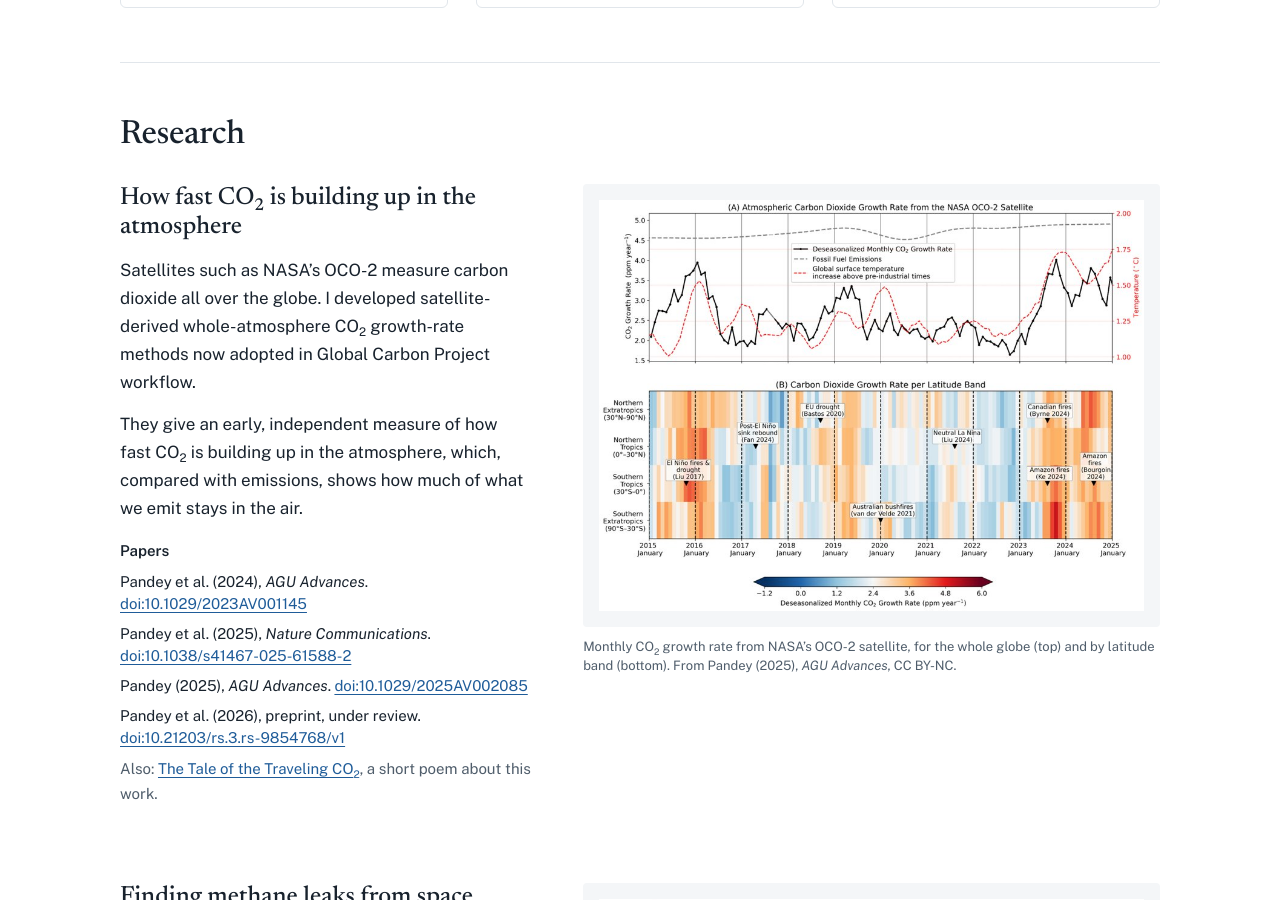
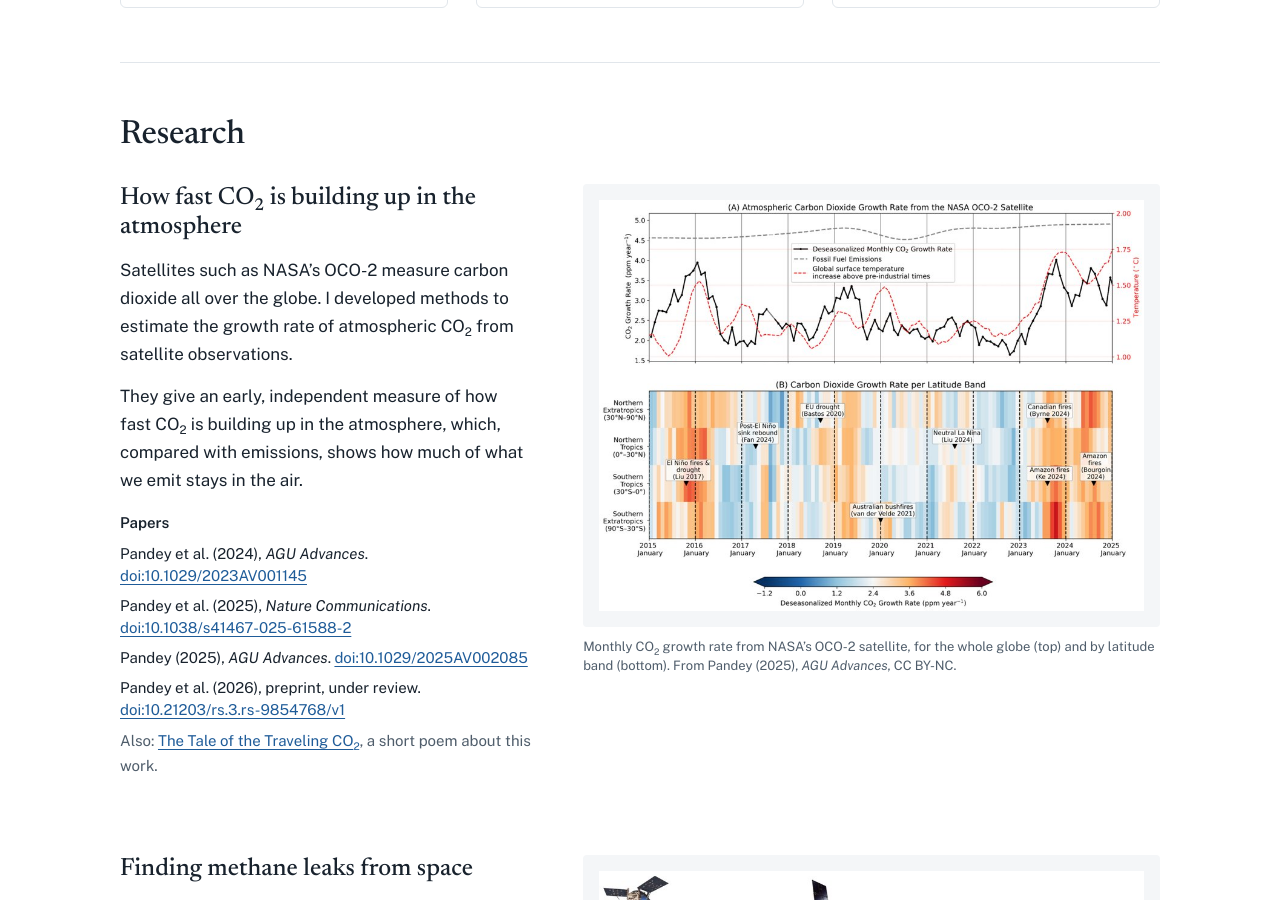
Before and after one commit to sudshu/sudshu.github.io, a Jekyll site: the page built from index.md, in a window 1280 px wide and 900 px high, scrolled down 1059 px. Built offline with Jekyll 4.4.1, drawn with Linux system fonts in a browser that asks for light colours.

Commit message:
Use plainer wording for the CO2 growth-rate method
Replace the "now adopted in Global Carbon Project workflow" phrasing
with the method sentence alone.

Co-Authored-By: Claude Opus 5.5 <noreply@anthropic.com>

```diff
--- a/_data/home.yml
+++ b/_data/home.yml
@@ -29,7 +29,7 @@ research:
   - id: co2-growth-rate
     title: "How fast CO<sub>2</sub> is building up in the atmosphere"
     text: |
-      Satellites such as NASA's OCO-2 measure carbon dioxide all over the globe. I developed satellite-derived whole-atmosphere CO<sub>2</sub> growth-rate methods now adopted in Global Carbon Project workflow.
+      Satellites such as NASA's OCO-2 measure carbon dioxide all over the globe. I developed methods to estimate the growth rate of atmospheric CO<sub>2</sub> from satellite observations.
 
       They give an early, independent measure of how fast CO<sub>2</sub> is building up in the atmosphere, which, compared with emissions, shows how much of what we emit stays in the air.
     papers:
```
